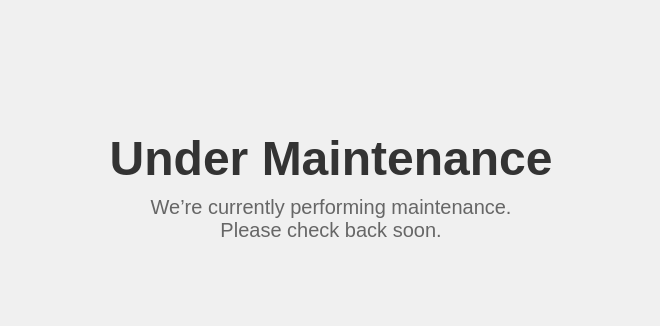
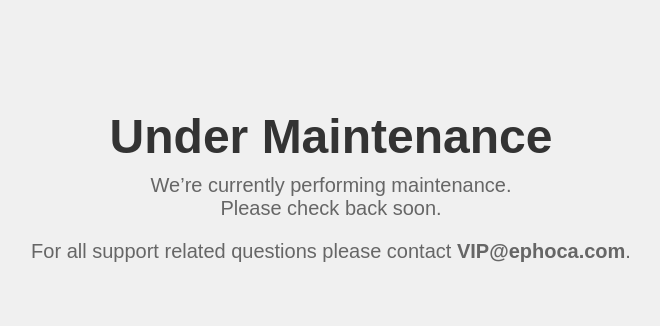
Before and after one commit to ephoca77/maintenance, a plain HTML site: page index.html in a window 1280 px wide. Shown: the part 220-546 px from the top of the page, without its empty margins (309-969 px from the left). Drawn offline with Linux system fonts and the light colour scheme.

Commit message:
Update index.html

```diff
--- a/index.html
+++ b/index.html
@@ -38,6 +38,7 @@
   <div class="container">
     <h1>Under Maintenance</h1>
     <p>We’re currently performing maintenance.<br>Please check back soon.</p>
+    <p>For all support related questions please contact <strong>VIP@ephoca.com</strong>.</p>
   </div>
 </body>
 </html>
```
